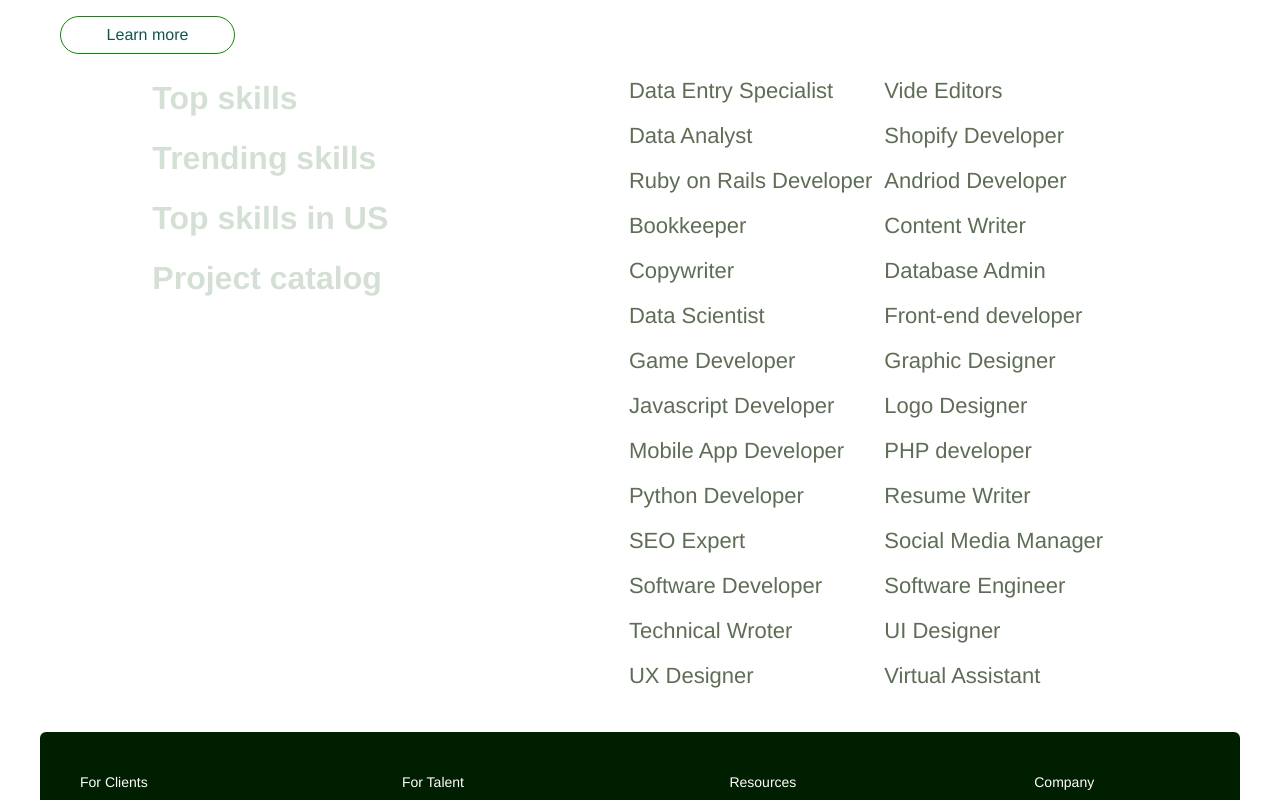
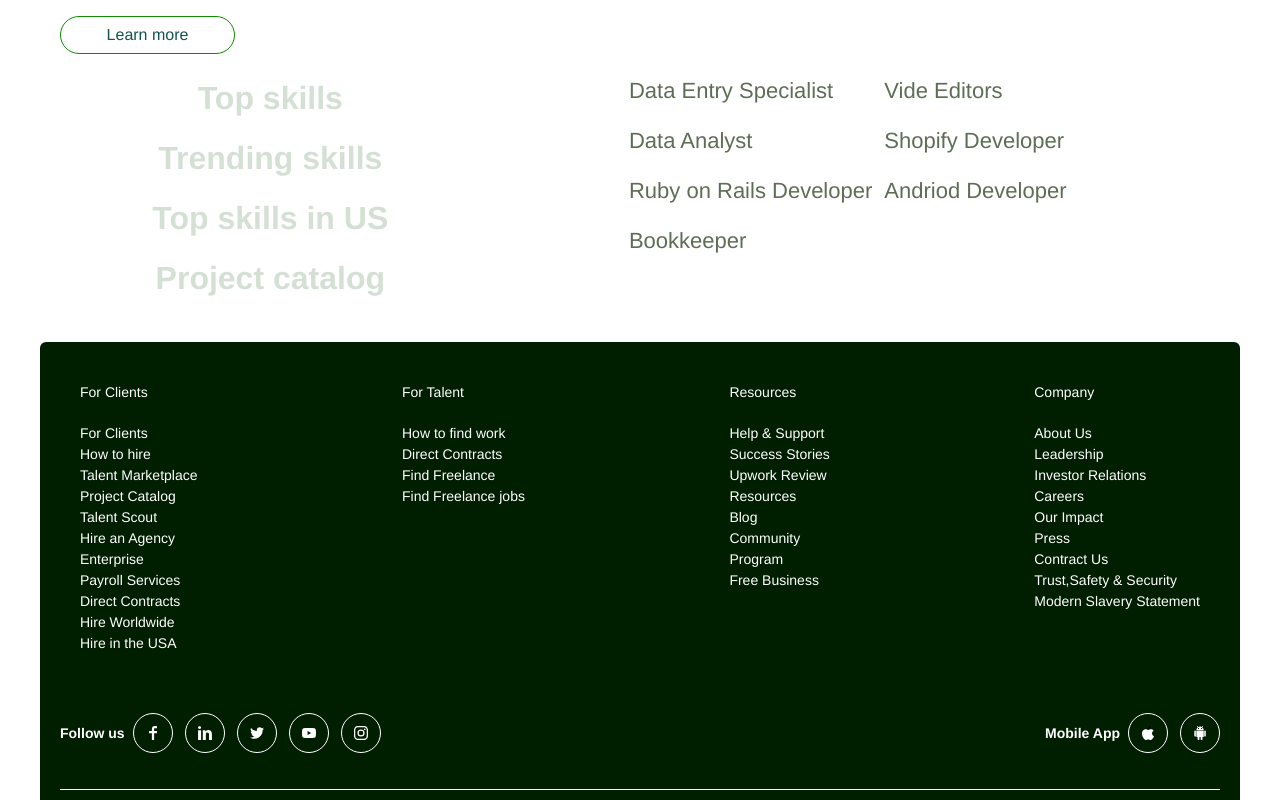
Before and after one commit to venture1981/webmagnat-test, a Next.js app: page / in a window 1280 px wide. Shown: the part 4940-5740 px from the top of the page. Built offline with nearby package versions, Linux system fonts and the light colour scheme; a web font is replaced by a local one.

Commit message:
update landing page

```diff
--- a/src/components/Footer.tsx
+++ b/src/components/Footer.tsx
@@ -21,7 +21,7 @@ const Footer = ({ }: IHeaderProps): JSX.Element => {
     "Hire in the USA"
   ]
   return (
-    <div className="flex flex-col bg-[#001e00] p-5 mx-4 md:mx-10 rounded-md">
+    <div className="flex flex-col bg-[#001e00] p-5 mx-4 md:mx-10 mt-10 rounded-md">
       <div className="flex flex-col md:flex-row md:justify-between">
         <div className="md:flex flex-col flex md:justify-start justify-between  border-b-[1px] border-white md:border-none md:pb-5 pb-0">
           <div className="flex flex-row justify-between my-5 transition-all duration-500 ease-in-out cursor-pointer md:flex md:flex-col md:border-none"
--- a/src/components/SkillList.tsx
+++ b/src/components/SkillList.tsx
@@ -1,22 +1,42 @@
-import { JOB_TITLES, SKILLS } from "@/config"
+import { TOP_SKILLS, US_SKILLS, CATALOG, TRENDING_SKILLS, SKILLS } from "@/config"
+import { useEffect, useState } from "react"
+export const SkillList = () => {
+    const [selectedSkill, setSelectedSkill] = useState(0);
+    const [data, setData] = useState<string[]>([]);
+    useEffect(() => {
+        if (selectedSkill === 0) {
+            setData(TOP_SKILLS);
+        } else if (selectedSkill === 1) {
+            setData(TRENDING_SKILLS);
+        } else if (selectedSkill === 2) {
+            setData(US_SKILLS);
+        } else if (selectedSkill === 3) {
+            setData(CATALOG);
+        }
 
-export const SkillList = () => {
+    }, [selectedSkill])
     return (
         <div className="flex flex-col justify-around gap-4 md:flex-row">
             <div className="flex flex-row gap-3 md:flex-col">
                 {SKILLS.map((index, key) => {
                     return (
-                        <p className="text-[#d5e0d5] cursor-pointer hover:text-[#14a800] text-[18px] md:text-[32px] font-semibold" key={key}>{index}</p>
+                        <button className="text-[#d5e0d5] cursor-pointer hover:text-[#14a800] text-[18px] md:text-[32px] font-semibold" key={key}
+                            onClick={() => {
+                                setSelectedSkill(key);
+                            }}
+                        >{index}</button>
                     )
                 })}
             </div>
             <div className="flex flex-row justify-between mb-10">
                 <div className="grid gap-3 sm:grid-cols-2">
-                    {JOB_TITLES.map((title) => (
-                        <p key={title} className="text-[#5e6d55] text-[22px]">
+                    {data.map((title, key) =>
+                    (
+                        <p key={key} className="text-[#5e6d55] text-[22px]">
                             {title}
                         </p>
-                    ))}
+                    )
+                    )}
                 </div>
             </div>
         </div>
--- a/src/config.ts
+++ b/src/config.ts
@@ -1,23 +1,76 @@
-export const JOB_TITLES = [
+export const TOP_SKILLS = [
     "Data Entry Specialist",
     "Vide Editors",
     "Data Analyst",
     "Shopify Developer",
     "Ruby on Rails Developer",
     "Andriod Developer",
-    "Bookkeeper",
-    "Content Writer",
-    "Copywriter",
-    "Database Admin",
-    "Data Scientist",
-    "Front-end developer",
-    "Game Developer",
+    "Bookkeeper"
+];
+
+export const ALL_SKILLLS = [
+    "Data Entry Specialist",
+    "Vide Editors",
+    "Data Analyst",
+    "Shopify Developer",
+    "Ruby on Rails Developer",
+    "Mobile App Developer",
+    "PHP developer",
+    "Python Developer",
+    "Resume Writer",
+    "SEO Expert",
+    "Social Media Manager",
+    "Software Developer",
+    "Software Engineer",
+    "Technical Wroter",
+    "UI Designer",
+    "UX Designer",
+    "Virtual Assistant",
     "Graphic Designer",
     "Javascript Developer",
     "Logo Designer",
     "Mobile App Developer",
     "PHP developer",
     "Python Developer",
+]
+export const TRENDING_SKILLS = [
+    "Data Entry Specialist",
+    "Vide Editors",
+    "Data Analyst",
+    "Shopify Developer",
+    "Ruby on Rails Developer",
+    "Mobile App Developer",
+    "PHP developer",
+    "Python Developer",
+    "Resume Writer",
+    "SEO Expert",
+    "Social Media Manager",
+    "Software Developer",
+    "Software Engineer",
+    "Technical Wroter",
+    "UI Designer",
+    "UX Designer",
+    "Virtual Assistant",
+];
+export const US_SKILLS = [
+    "Graphic Designer",
+    "Javascript Developer",
+    "Logo Designer",
+    "Mobile App Developer",
+    "PHP developer",
+    "Python Developer",
+    "Resume Writer",
+    "SEO Expert",
+    "Social Media Manager",
+    "Software Developer",
+    "Software Engineer",
+    "Technical Wroter",
+    "UI Designer",
+    "UX Designer",
+    "Virtual Assistant",
+];
+export const CATALOG = [
+    "Data Entry Specialist",
     "Resume Writer",
     "SEO Expert",
     "Social Media Manager",
```
Also changed, not shown: src/components/SvgList.tsx (+8 -8 lines).
